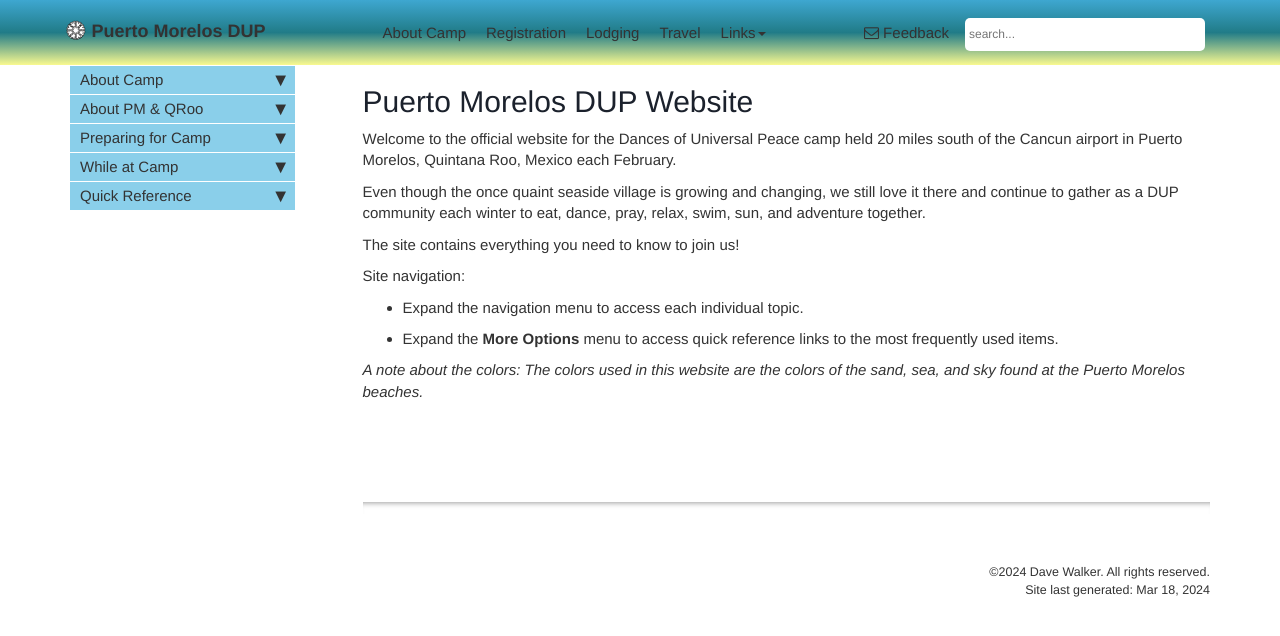
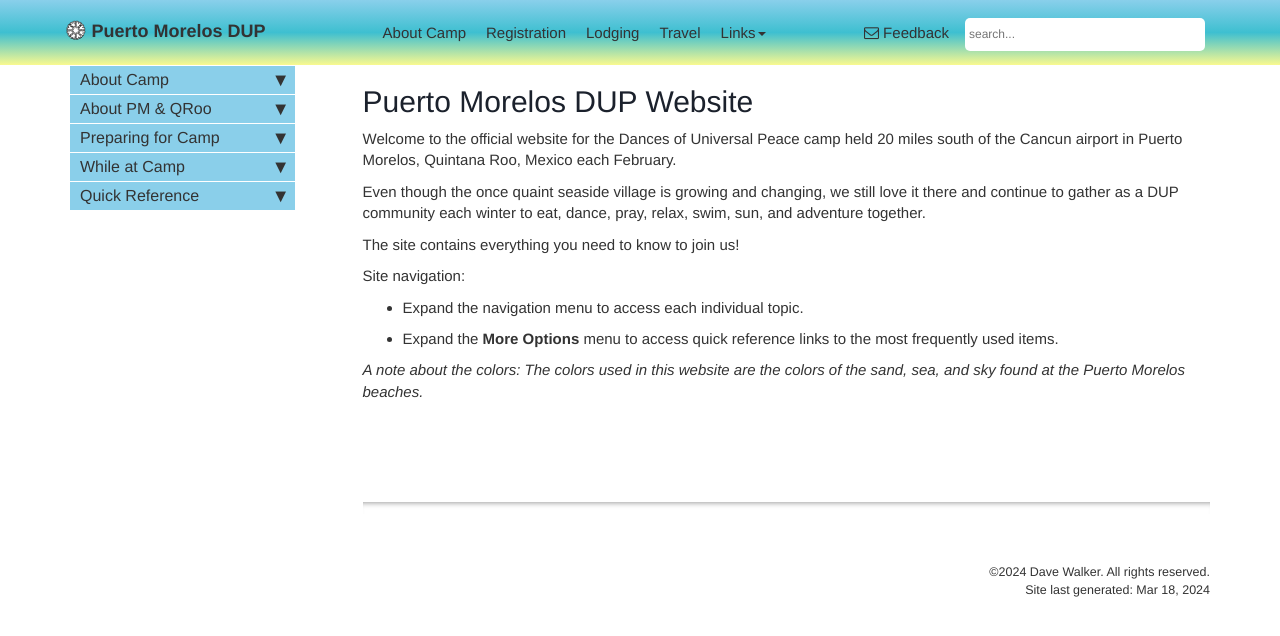
Before and after one commit to davewalker60/pmdup, a Jekyll site: the page built from index.md, in a window 1280 px wide. Shown: the top 636 px of the page. Built offline with Jekyll 4.4.1, drawn with Linux system fonts in a browser that asks for light colours; comment, search, counter and statistics services are not loaded.

Commit message:
Raised font to 16px and color0 for banner gradient

```diff
--- a/css/customstyles.css
+++ b/css/customstyles.css
@@ -396,13 +396,13 @@ a.accordion-toggle, a.accordion-collapsed {
 
 .nav li a {
 /*    font-size: 12px; */
-    font-size: 15px;
+    font-size: 16px;
     line-height: 18px;
     padding: 2px 10px;
 }
 
 .nav > li > a {
-    font-size: 15px;
+    font-size: 16px;
     line-height: 20px;
     padding: 4px 10px;
 }
--- a/css/theme-dup.css
+++ b/css/theme-dup.css
@@ -2,20 +2,22 @@
 /* customstyles.css controls the other attributes (fonts, margins, etc). */
 
 :root {
-/*
-    --sky_color: #87cfeb;
-    --sea_color: #40bfd0;
-    --sand_color: #ced040;
-*/
+/* banner gradient */
+    --sky_color0: hsl(197, 71%, 73%);
+    --sea_color0: hsl(187, 61%, 53%);
+    --sand_color0: hsl(60, 90%, 77%);
+/* active */
     --sky_color1: hsl(197, 70%, 73%);
     --sea_color1: hsl(187, 61%, 53%);
     --sand_color1: hsl(60, 55%, 53%);
+/* hover, selected */
     --sky_color2: hsl(197, 61%, 53%);
     --sea_color2: hsl(187, 61%, 33%);
     --sand_color2: hsl(60, 61%, 33%);
+
     --ocean_color: #4f42b5;
     --heading_color: #1b212c;
-    --banner_gradient: linear-gradient(to top, hsl(60, 90%, 77%), var(--sea_color2), var(--sky_color2));
+    --banner_gradient: linear-gradient(to top, var(--sand_color0), var(--sea_color0), var(--sky_color0));
     --banner_color: #40bfd0;
     --banner_text_color: #333;
     --banner_text_hover_color: #eee;
```
